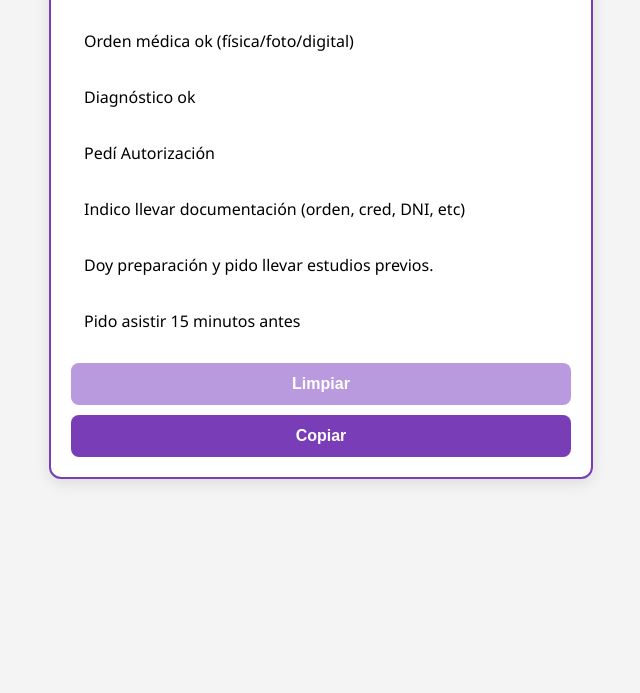
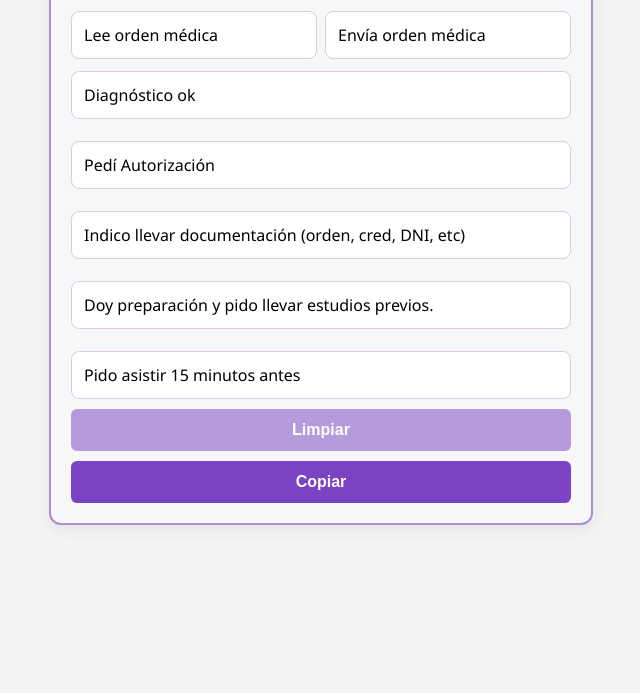
Before and after one commit to mimarino/protocolo-observaciones, a plain HTML site: page index.html in a window 1280 px wide. Shown: the part 107-800 px from the top of the page, without its empty margins (319-959 px from the left). Drawn offline with Linux system fonts and the light colour scheme.

Commit message:
Update index.html
31/08

```diff
--- a/index.html
+++ b/index.html
@@ -7,7 +7,7 @@
 <style>
 
 body{
-    font-family: 'Segoe UI', sans-serif;
+    font-family:'Segoe UI',sans-serif;
     background:#f4f4f4;
     display:flex;
     justify-content:center;
@@ -16,31 +16,39 @@ body{
 
 .contenedor{
     width:500px;
-    background:white;
-    border:2px solid #7a3db8;
+    background:#f7f7f7;
+    border:2px solid #b18ad8;
     border-radius:12px;
     padding:20px;
-    box-shadow:0 4px 15px rgba(0,0,0,.1);
+    box-shadow:0 4px 15px rgba(0,0,0,.08);
 }
 
 .titulo{
-    background:#7a3db8;
+    background:#7b43c4;
     color:white;
     font-weight:bold;
     text-align:center;
-    padding:15px;
-    border-radius:8px;
+    padding:12px;
+    border-radius:6px;
     margin-bottom:20px;
     font-size:18px;
 }
 
+.fila{
+    display:flex;
+    gap:8px;
+    margin-bottom:12px;
+}
+
 .item{
+    flex:1;
     padding:12px;
-    margin-bottom:8px;
-    border:1px solid transparent;
+    border:1px solid #dcc8ed;
     border-radius:8px;
+    background:white;
     cursor:pointer;
     transition:.2s;
+    box-sizing:border-box;
 }
 
 .item:hover{
@@ -49,7 +57,7 @@ body{
 
 .item.seleccionado{
     background:#efe7fa;
-    border-color:#7a3db8;
+    border:2px solid #7b43c4;
     font-weight:600;
 }
 
@@ -57,7 +65,7 @@ button{
     width:100%;
     border:none;
     padding:12px;
-    border-radius:8px;
+    border-radius:6px;
     color:white;
     font-size:16px;
     font-weight:bold;
@@ -66,11 +74,11 @@ button{
 }
 
 .limpiar{
-    background:#b99adf;
+    background:#b69bdc;
 }
 
 .copiar{
-    background:#7a3db8;
+    background:#7b43c4;
 }
 
 button:hover{
@@ -88,15 +96,34 @@ button:hover{
         OBSERVACIONES
     </div>
 
-    <div class="item">Orden médica ok (física/foto/digital)</div>
-    <div class="item">Diagnóstico ok </div>
-    <div class="item">Pedí Autorización </div>
-    <div class="item">Indico llevar documentación (orden, cred, DNI, etc) </div>
-    <div class="item">Doy preparación y pido llevar estudios previos. </div>
-    <div class="item">Pido asistir 15 minutos antes </div>
+    <div class="fila">
+        <div class="item">Lee orden médica</div>
+        <div class="item">Envía orden médica</div>
+    </div>
 
-    <button class="limpiar" onclick="limpiar()">Limpiar</button>
-    <button class="copiar" onclick="copiar()">Copiar</button>
+    <div class="item">Diagnóstico ok</div><br>
+
+    <div class="item">Pedí Autorización</div><br>
+
+    <div class="item">
+        Indico llevar documentación (orden, cred, DNI, etc)
+    </div><br>
+
+    <div class="item">
+        Doy preparación y pido llevar estudios previos.
+    </div><br>
+
+    <div class="item">
+        Pido asistir 15 minutos antes
+    </div>
+
+    <button class="limpiar" onclick="limpiar()">
+        Limpiar
+    </button>
+
+    <button class="copiar" onclick="copiar()">
+        Copiar
+    </button>
 
 </div>
 
@@ -116,18 +143,17 @@ function limpiar(){
 
 function copiar(){
 
-    let seleccionados =
-        [...document.querySelectorAll('.seleccionado')]
+    let seleccionados = [...document.querySelectorAll('.seleccionado')]
         .map(x => x.innerText);
 
-    if(seleccionados.length===0){
+    if(seleccionados.length === 0){
         alert("No hay elementos seleccionados");
         return;
     }
 
-    let texto = seleccionados.join("\n");
-
-    navigator.clipboard.writeText(texto);
+    navigator.clipboard.writeText(
+        seleccionados.join("\n")
+    );
 
 }
 
```
